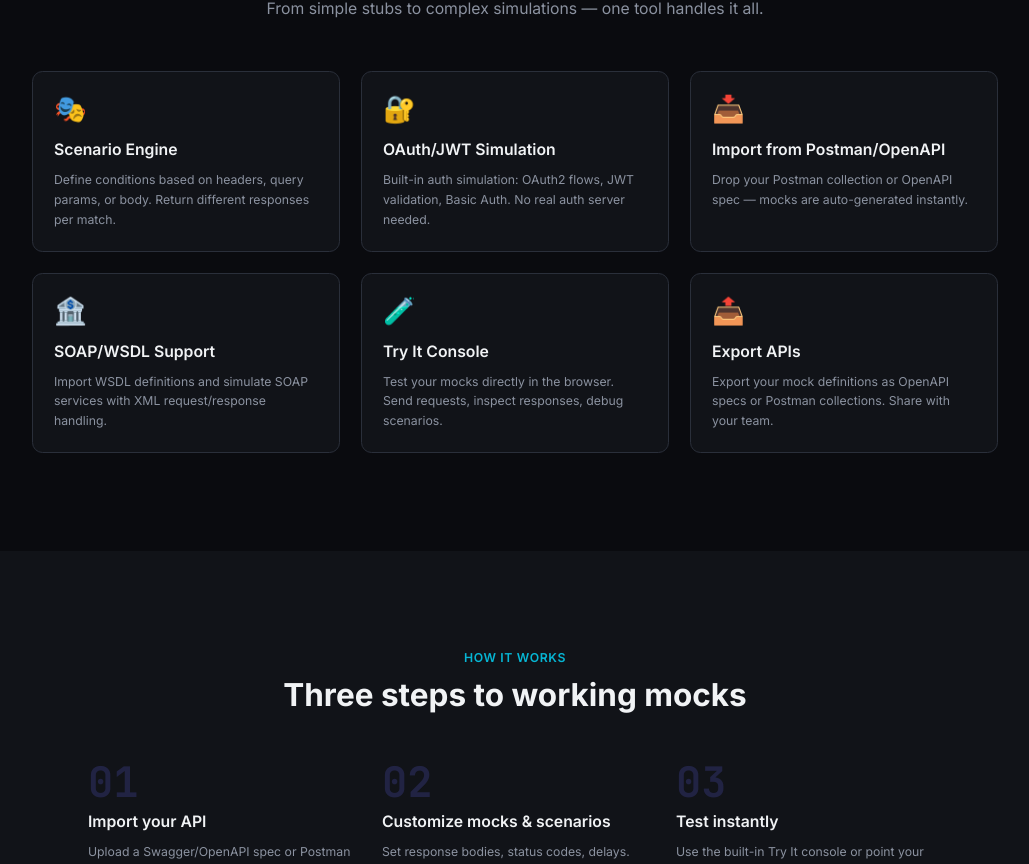
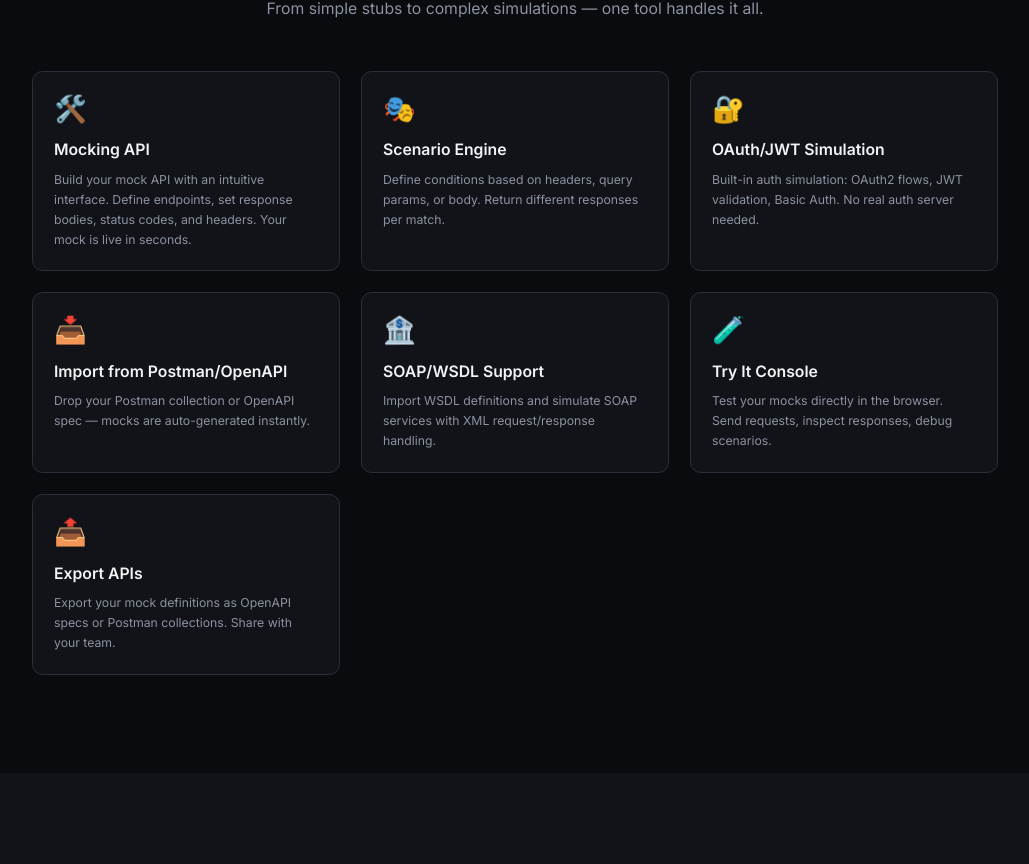
Before and after one commit to muradShahin/simuApiFrontend, a React (Vite) app: page /landing in a window 1280 px wide. Shown: the part 2032-2896 px from the top of the page, without its empty margins (125-1154 px from the left). Built offline with nearby package versions, Linux system fonts and the light colour scheme; no server answers.

Commit message:
authorization issue fix

```diff
--- a/src/components/landing/Features.jsx
+++ b/src/components/landing/Features.jsx
@@ -1,4 +1,9 @@
 const features = [
+      {
+    emoji: '🛠️',
+    title: 'Mocking API',
+    description: 'Build your mock API with an intuitive interface. Define endpoints, set response bodies, status codes, and headers. Your mock is live in seconds.',
+  },
   {
     emoji: '🎭',
     title: 'Scenario Engine',
--- a/src/context/AuthContext.jsx
+++ b/src/context/AuthContext.jsx
@@ -31,6 +31,7 @@ export function AuthProvider({ children }) {
     try {
       const res = await client.post('/auth/login', { email, password });
       const data = res.data;
+      client.defaults.headers.common['Authorization'] = `Bearer ${data.token}`;
       setToken(data.token);
       const u = { id: data.userId, email: data.email, role: data.role, plan: data.subscriptionPlan, subscriptionStatus: data.subscriptionStatus };
       setUser(u);
@@ -46,6 +47,7 @@ export function AuthProvider({ children }) {
     try {
       const res = await client.post('/auth/register', { email, password });
       const data = res.data;
+      client.defaults.headers.common['Authorization'] = `Bearer ${data.token}`;
       setToken(data.token);
       const u = { id: data.userId, email: data.email, role: data.role, plan: data.subscriptionPlan, subscriptionStatus: data.subscriptionStatus };
       setUser(u);
```
Also changed, not shown: 3 other files (tests, documents, lock files or other folders).
